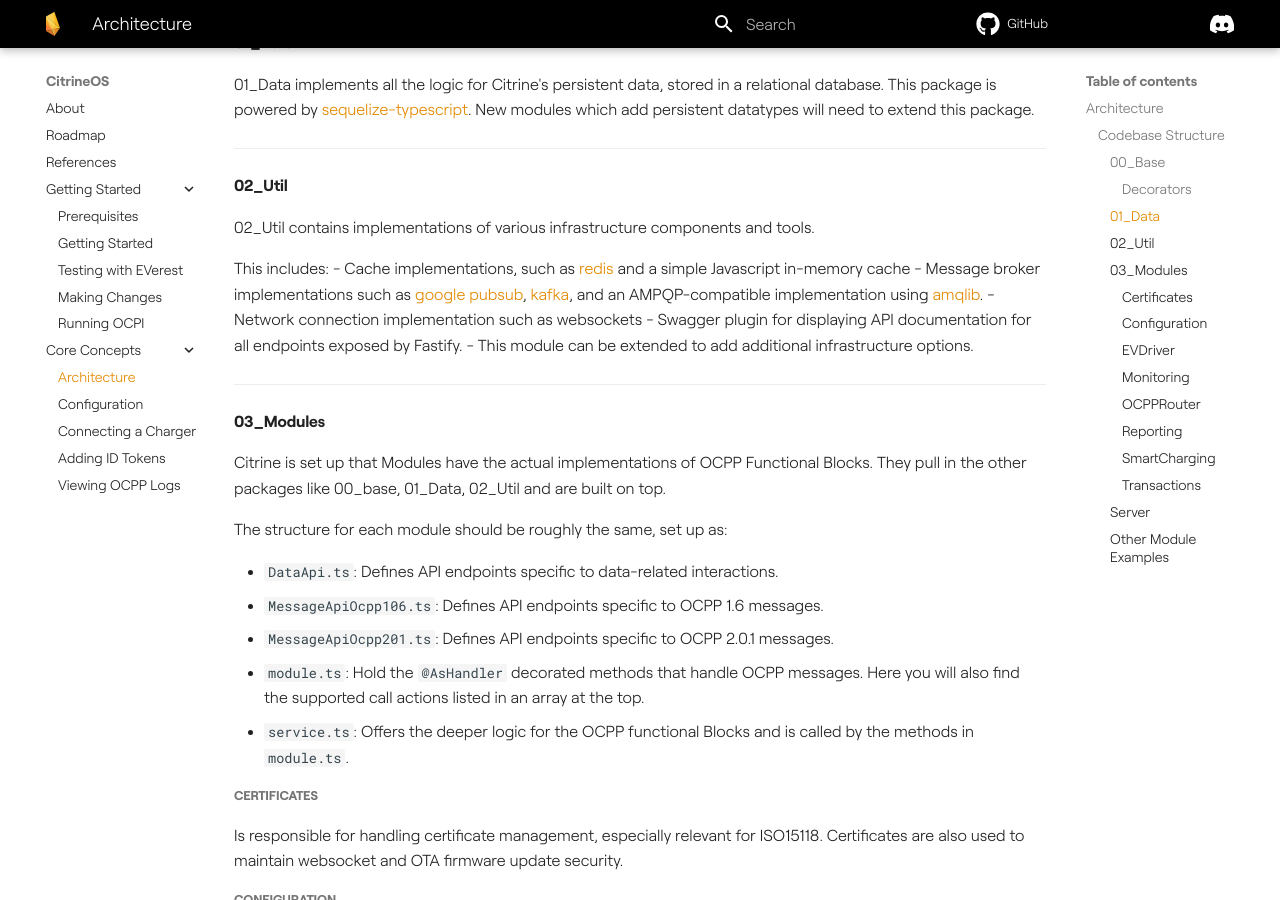
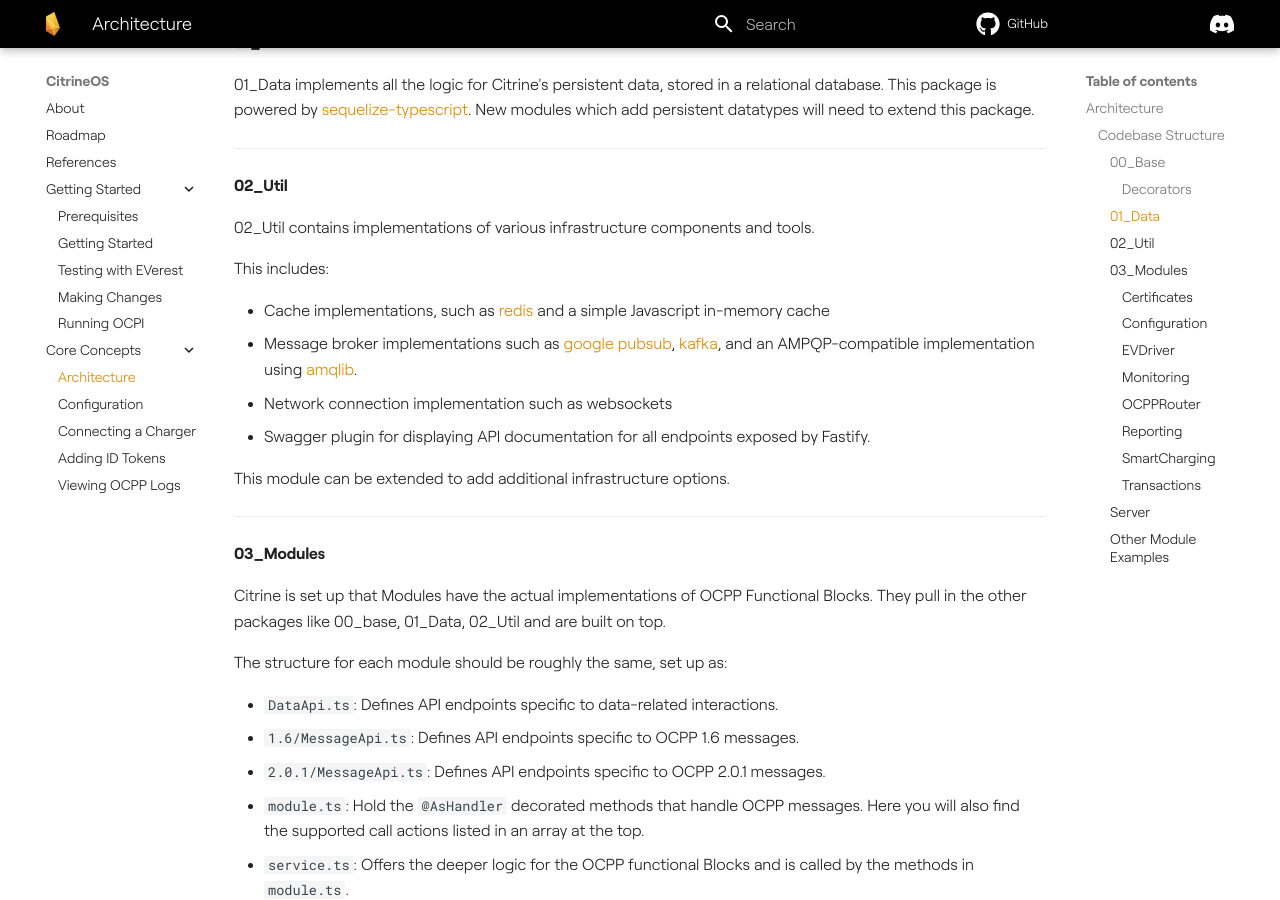
Before and after one commit to citrineos/citrineos.github.io, an MkDocs documentation site: the page built from docs/core-concepts/architecture.md, in a window 1280 px wide and 900 px high, scrolled down 1584 px. Built offline with MkDocs 1.6.1 and Material for MkDocs 9.7.7, drawn with Linux system fonts in a browser that asks for light colours; plug-ins that fetch from the network failed and are left out; comment, search, counter and statistics services are not loaded; the version menu is left out.

Commit message:
Fix newline and fix for incorrect filename in modules blurb

```diff
--- a/docs/core-concepts/architecture.md
+++ b/docs/core-concepts/architecture.md
@@ -43,11 +43,12 @@ New modules which add persistent datatypes will need to extend this package.
 02_Util contains implementations of various infrastructure components and tools.
 
 This includes:
+
 - Cache implementations, such as [redis](https://github.com/redis/redis) and a simple Javascript in-memory cache
 - Message broker implementations such as [google pubsub](https://github.com/googleapis/nodejs-pubsub), [kafka](https://github.com/tulios/kafkajs), and an AMPQP-compatible implementation using [amqlib](https://github.com/amqp-node/amqplib).
 - Network connection implementation such as websockets
 - Swagger plugin for displaying API documentation for all endpoints exposed by Fastify.
--
+
 This module can be extended to add additional infrastructure options.
 
 ---
@@ -60,8 +61,8 @@ They pull in the other packages like 00_base, 01_Data, 02_Util and are built on
 The structure for each module should be roughly the same, set up as:
 
 - `DataApi.ts`: Defines API endpoints specific to data-related interactions.
-- `MessageApiOcpp106.ts`: Defines API endpoints specific to OCPP 1.6 messages.
-- `MessageApiOcpp201.ts`: Defines API endpoints specific to OCPP 2.0.1 messages.
+- `1.6/MessageApi.ts`: Defines API endpoints specific to OCPP 1.6 messages.
+- `2.0.1/MessageApi.ts`: Defines API endpoints specific to OCPP 2.0.1 messages.
 - `module.ts`: Hold the `@AsHandler` decorated methods that handle OCPP messages. Here you will also find the supported call actions listed in an array at the top.
 - `service.ts`: Offers the deeper logic for the OCPP functional Blocks and is called by the methods in `module.ts`.
 
```
